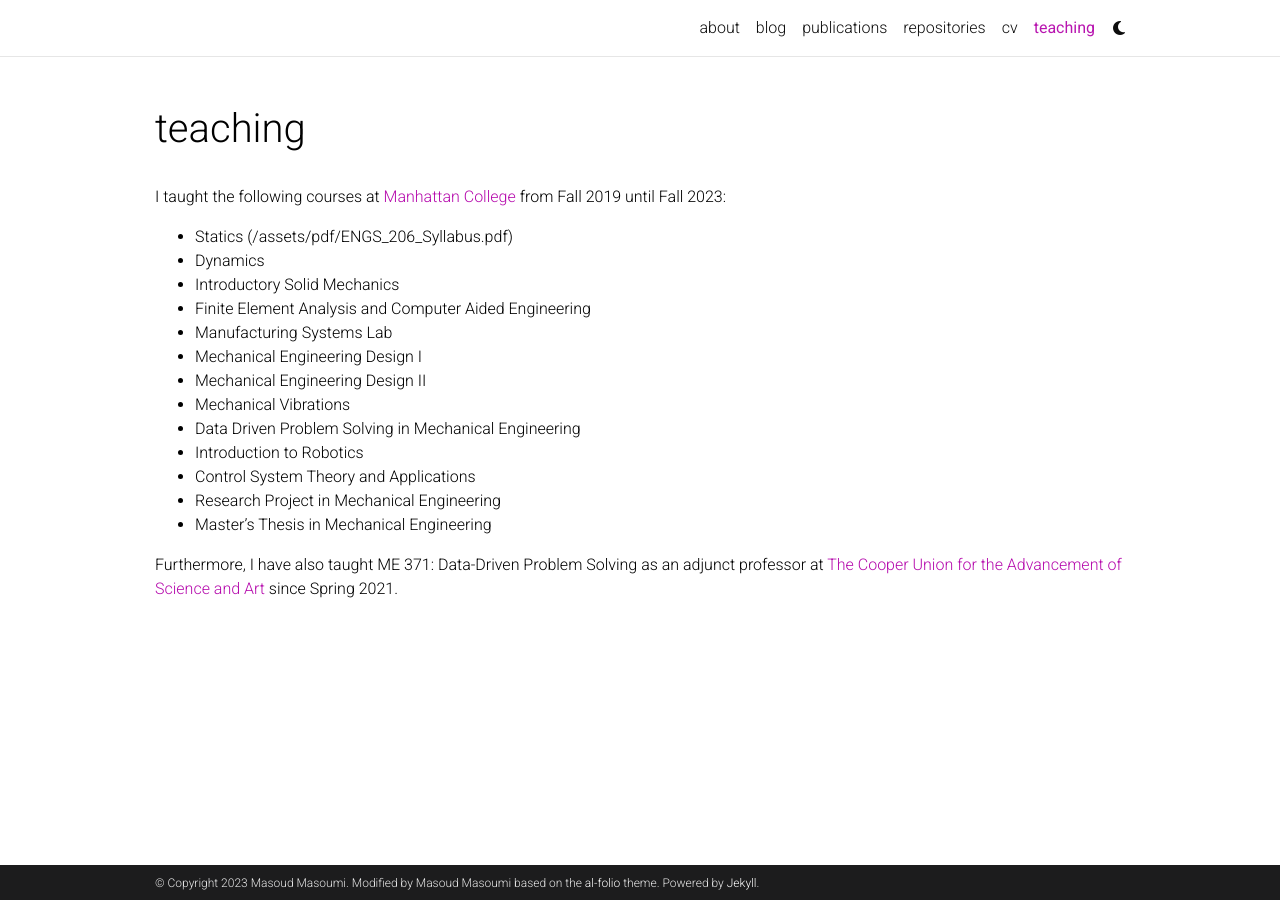
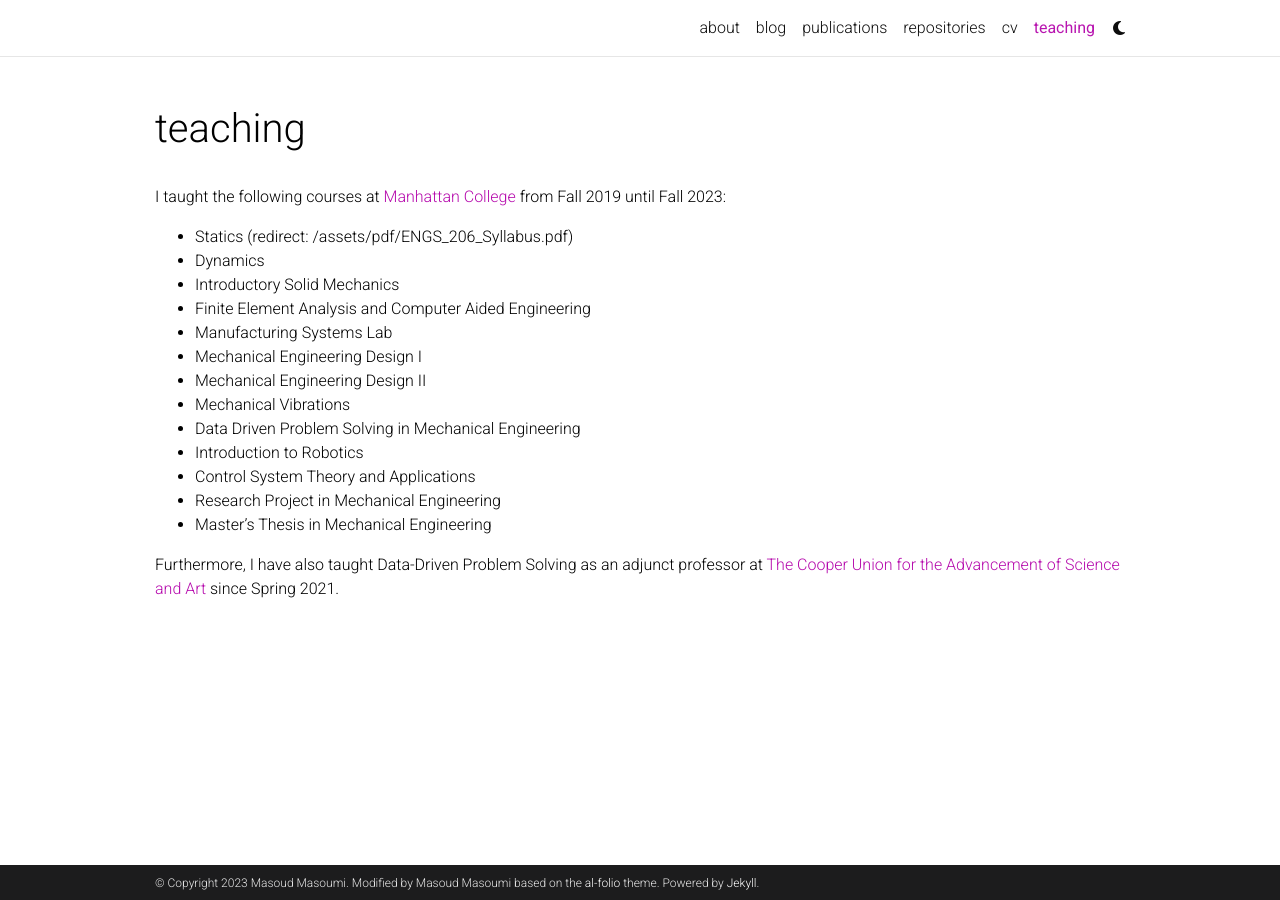
Before and after one commit to MasoudMiM/masoudmim.github.io, a Jekyll site: the page built from _pages/teaching.md, in a window 1280 px wide. Built offline with Jekyll 4.4.1, drawn with Linux system fonts in a browser that asks for light colours; comment, search, counter and statistics services are not loaded; a style sheet for code colours, icons or effects is not loaded.

```diff
--- a/_pages/teaching.md
+++ b/_pages/teaching.md
@@ -9,7 +9,7 @@ nav_order: 6
 
 I taught the following courses at <a href="https://manhattan.edu/">Manhattan College</a> from Fall 2019 until Fall 2023:
 
-- Statics (/assets/pdf/ENGS_206_Syllabus.pdf)
+- Statics (redirect: /assets/pdf/ENGS_206_Syllabus.pdf)
 - Dynamics
 - Introductory Solid Mechanics
 - Finite Element Analysis and Computer Aided Engineering
@@ -24,4 +24,4 @@ I taught the following courses at <a href="https://manhattan.edu/">Manhattan Col
 - Master's Thesis in Mechanical Engineering
 
 
-Furthermore, I have also taught ME 371: Data-Driven Problem Solving as an adjunct professor at <a href="https://cooper.edu/welcome">The Cooper Union for the Advancement of Science and Art</a> since Spring 2021.
+Furthermore, I have also taught Data-Driven Problem Solving as an adjunct professor at <a href="https://cooper.edu/welcome">The Cooper Union for the Advancement of Science and Art</a> since Spring 2021.
```
